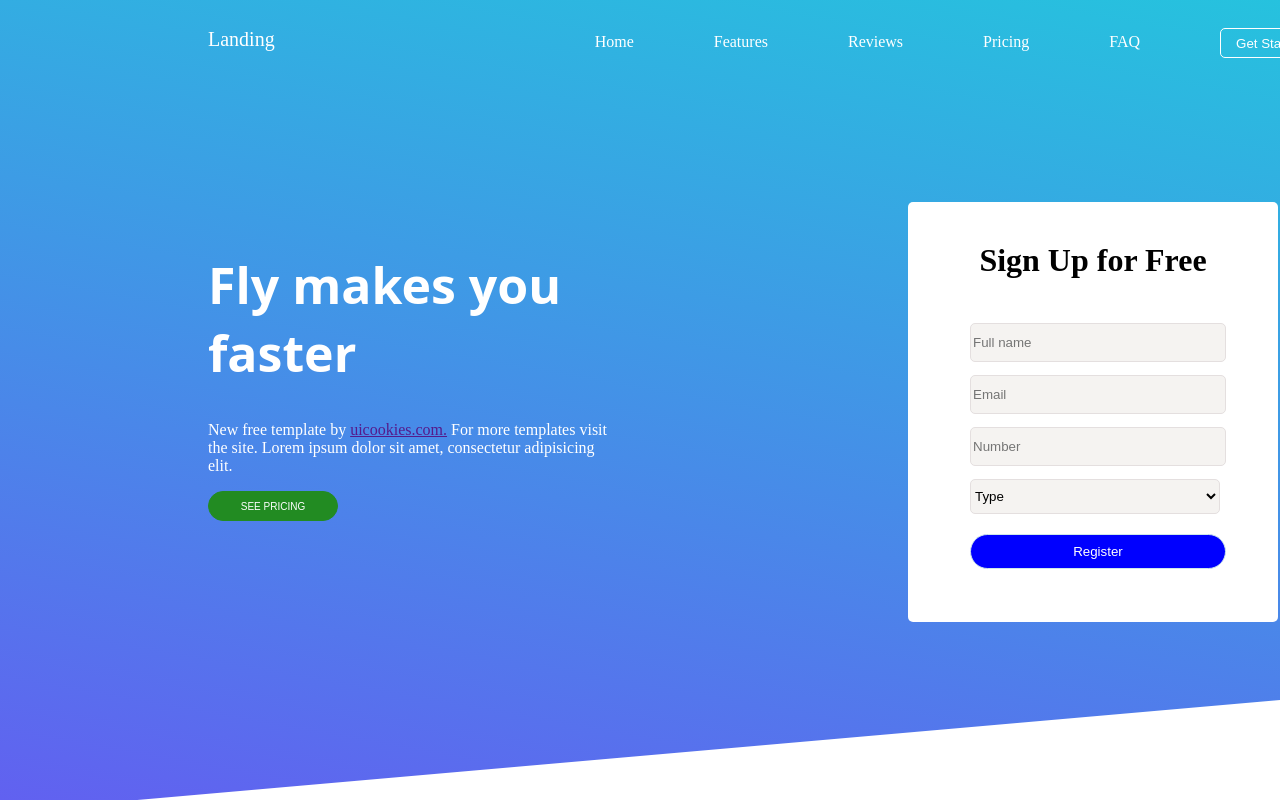
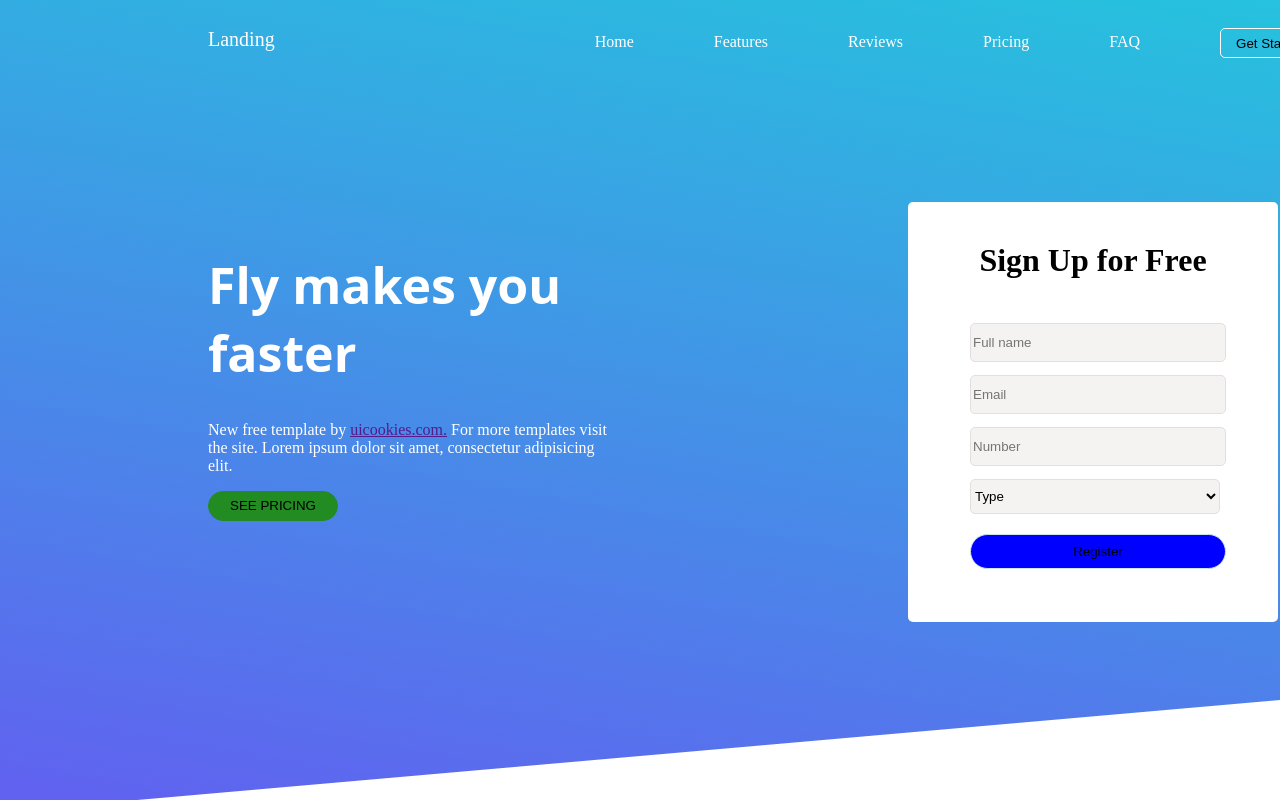
Before and after one commit to rabiilfarakh/page_signUp, a plain HTML site: page index.html in a window 1280 px wide. Drawn offline with Linux system fonts and the light colour scheme.

Commit message:
page html and css

```diff
--- a/index.html
+++ b/index.html
@@ -17,7 +17,7 @@
                     <li><a href="#">Reviews</a></li>
                     <li><a href="#">Pricing</a></li>
                     <li><a href="#">FAQ</a></li>
-                    <li><button class="start"><a href="">Get Started</a></button></li>
+                    <li><button class="start">Get Started</button></li>
                 </ul>
 
             </div>
@@ -28,7 +28,7 @@
         <p class="txt">
             New free template by <a href="">uicookies.com.</a>  For more templates visit the site. Lorem ipsum dolor sit amet, consectetur adipisicing elit.
         </p>
-        <button class="see"><a href="">SEE PRICING</a></button>
+        <button class="see">SEE PRICING</button>
     </div>
     <form class="frm">
         <h1>Sign Up for Free</h1>
@@ -41,7 +41,7 @@
                 <option>hhh</option>
                 <option>hhh</option>
             </select>
-            <button class="reg"><a href="#">Register</a></button>
+            <button class="reg">Register</button>
         </div>
     </form>
     <div class="division">
```
